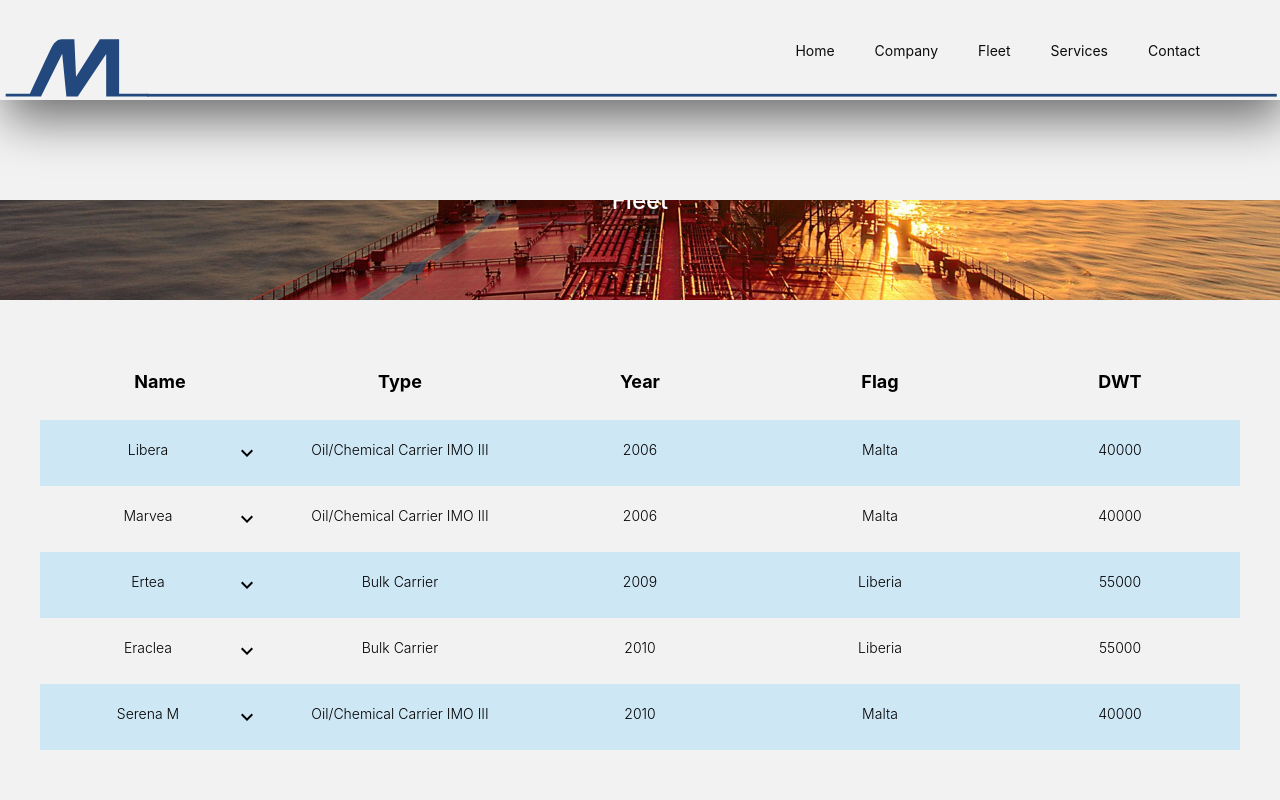
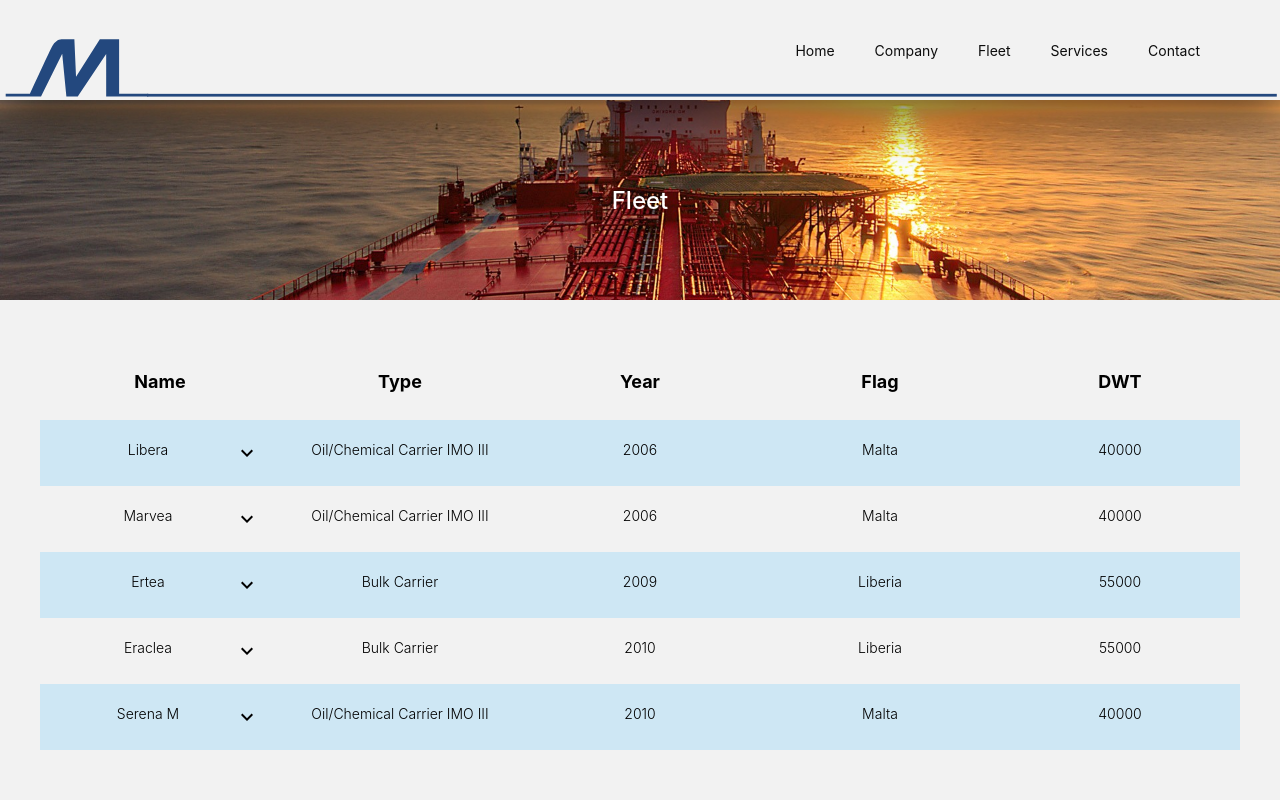
Before and after one commit to Yiorgoss/medcare.gr, a React (Create React App) app: page /fleet in a window 1280 px wide. Shown: the top 800 px of the page. Built offline with nearby package versions, Linux system fonts and the light colour scheme.

Commit message:
clear header on scroll bugfix

```diff
--- a/src/assets/scss/_header.scss
+++ b/src/assets/scss/_header.scss
@@ -1,8 +1,10 @@
 .header-container {
-        position: fixed;
-        background-color: $white;
-        height: $header-height;
-        width: 100%;
+    position: fixed;
+    background-color: $white;
+    height: $header-height;
+    width: 100%;
+    top: 0;
+
     .header-wrapper {
         display: flex;
         height: $header-height;
@@ -23,11 +25,11 @@
 
         .header-logo {
             top: 0;
-            left:  0;
+            left: 0;
             height: 100px;
             width: 10%;
 
-            a{
+            a {
                 display: block;
                 height: 100%;
                 width: 100%;
--- a/src/assets/scss/_ship-table.scss
+++ b/src/assets/scss/_ship-table.scss
@@ -1,5 +1,5 @@
 .fleet {
-    margin-top: 70px;
+    margin-top:  $header-height;
     justify-content: space-around;
 
     .table-wrapper {
```
Also changed, not shown: 2 other files (tests, documents, lock files or other folders).
